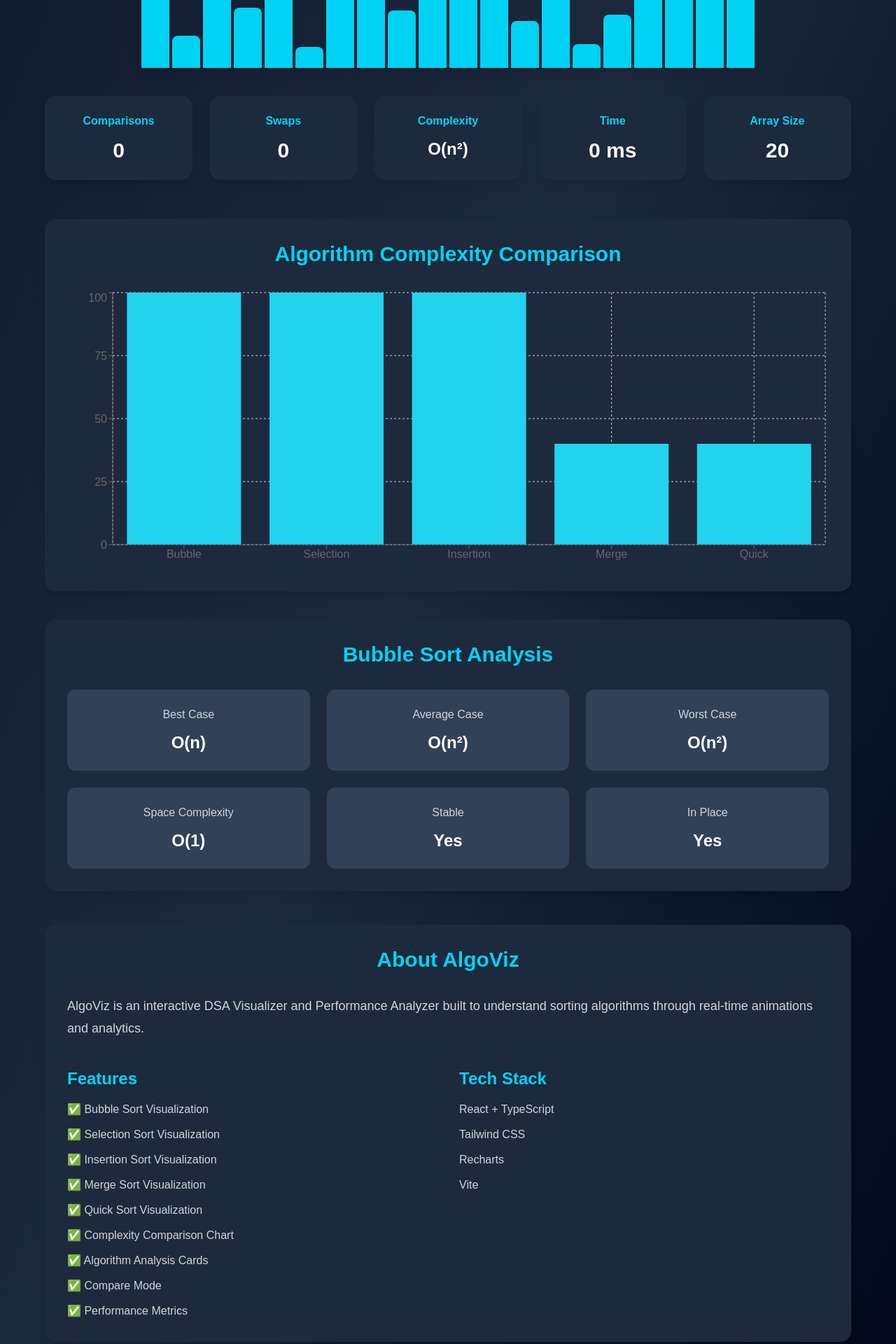
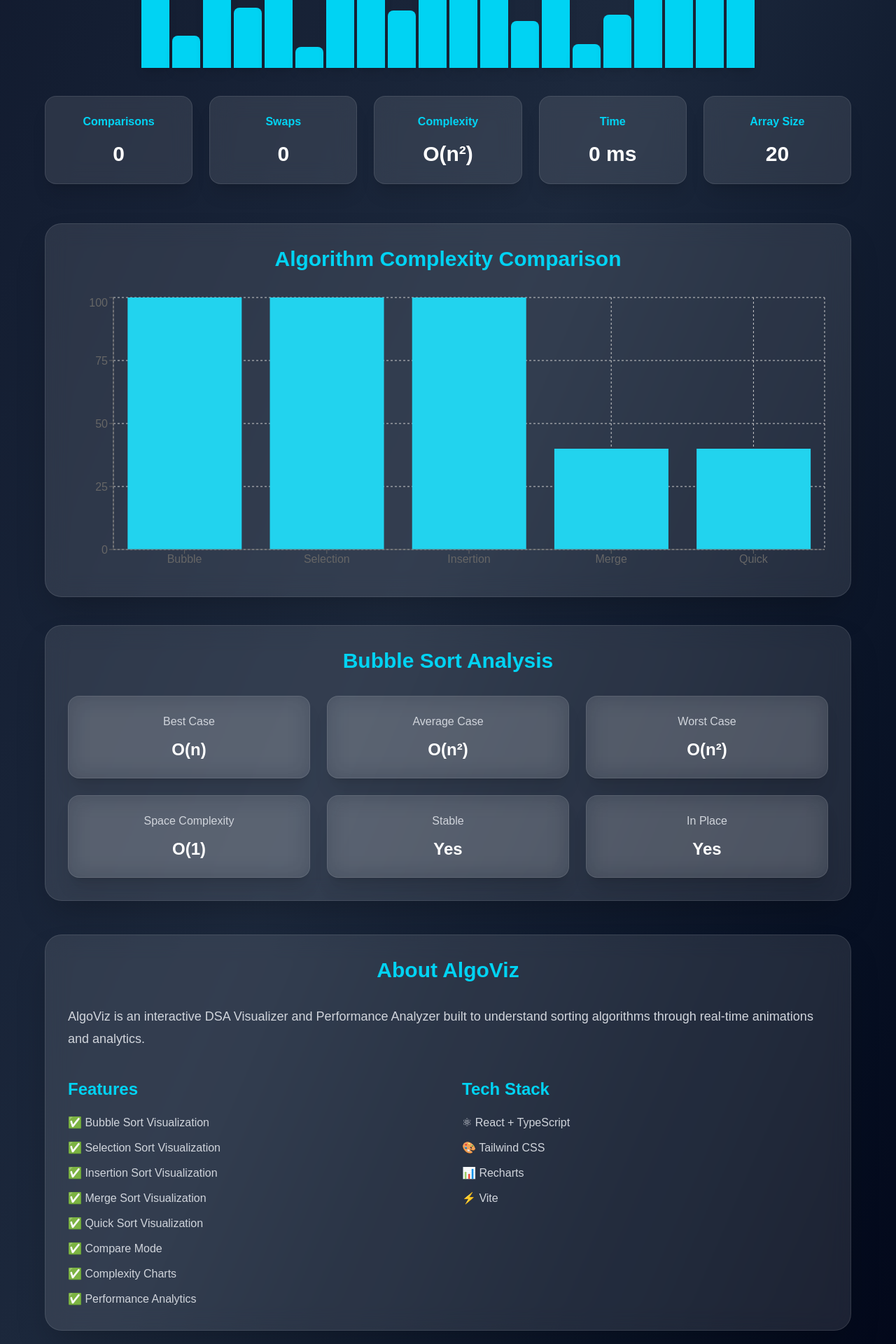
Before and after one commit to ananyasatyapal08/AlgoViz, a React (Vite) app: page / in a window 1280 px wide. Shown: the part 800-2720 px from the top of the page at 70% size. Built offline with nearby package versions, Linux system fonts and the light colour scheme.

Commit message:
Added glassmorphism UI and hover animations

```diff
--- a/src/components/AboutSection.tsx
+++ b/src/components/AboutSection.tsx
@@ -1,24 +1,34 @@
 function AboutSection() {
   return (
-    <div className="w-[90%] mx-auto mt-12 bg-slate-800 rounded-2xl p-8 shadow-lg">
+    <div
+      className="
+      w-[90%]
+      mx-auto
+      mt-12
+      bg-white/10
+      backdrop-blur-lg
+      border border-white/10
+      rounded-3xl
+      p-8
+      shadow-2xl
+      "
+    >
 
       <h2 className="text-3xl font-bold text-cyan-400 text-center mb-8">
         About AlgoViz
       </h2>
 
       <p className="text-lg text-gray-300 leading-8">
-
         AlgoViz is an interactive DSA Visualizer and Performance Analyzer
         built to understand sorting algorithms through real-time animations
         and analytics.
-
       </p>
 
-      <div className="grid md:grid-cols-2 gap-8 mt-10">
+      <div className="grid md:grid-cols-2 gap-10 mt-10">
 
         <div>
 
-          <h3 className="text-2xl font-semibold text-cyan-400 mb-4">
+          <h3 className="text-2xl text-cyan-400 font-semibold mb-5">
             Features
           </h3>
 
@@ -29,10 +39,9 @@ function AboutSection() {
             <li>✅ Insertion Sort Visualization</li>
             <li>✅ Merge Sort Visualization</li>
             <li>✅ Quick Sort Visualization</li>
-            <li>✅ Complexity Comparison Chart</li>
-            <li>✅ Algorithm Analysis Cards</li>
             <li>✅ Compare Mode</li>
-            <li>✅ Performance Metrics</li>
+            <li>✅ Complexity Charts</li>
+            <li>✅ Performance Analytics</li>
 
           </ul>
 
@@ -40,16 +49,16 @@ function AboutSection() {
 
         <div>
 
-          <h3 className="text-2xl font-semibold text-cyan-400 mb-4">
+          <h3 className="text-2xl text-cyan-400 font-semibold mb-5">
             Tech Stack
           </h3>
 
           <ul className="space-y-3 text-gray-300">
 
-            <li> React + TypeScript</li>
-            <li>Tailwind CSS</li>
-            <li> Recharts</li>
-            <li> Vite</li>
+            <li>⚛ React + TypeScript</li>
+            <li>🎨 Tailwind CSS</li>
+            <li>📊 Recharts</li>
+            <li>⚡ Vite</li>
 
           </ul>
 
--- a/src/components/AlgorithmInfo.tsx
+++ b/src/components/AlgorithmInfo.tsx
@@ -3,7 +3,6 @@ interface Props {
 }
 
 function AlgorithmInfo({ algorithm }: Props) {
-
   let info = {
     best: "",
     average: "",
@@ -11,11 +10,10 @@ function AlgorithmInfo({ algorithm }: Props) {
     space: "",
     stable: "",
     inplace: "",
-    adaptive: ""
+    adaptive: "",
   };
 
   switch (algorithm) {
-
     case "Bubble Sort":
       info = {
         best: "O(n)",
@@ -24,7 +22,7 @@ function AlgorithmInfo({ algorithm }: Props) {
         space: "O(1)",
         stable: "Yes",
         inplace: "Yes",
-        adaptive: "Yes"
+        adaptive: "Yes",
       };
       break;
 
@@ -36,7 +34,7 @@ function AlgorithmInfo({ algorithm }: Props) {
         space: "O(1)",
         stable: "No",
         inplace: "Yes",
-        adaptive: "No"
+        adaptive: "No",
       };
       break;
 
@@ -48,7 +46,7 @@ function AlgorithmInfo({ algorithm }: Props) {
         space: "O(1)",
         stable: "Yes",
         inplace: "Yes",
-        adaptive: "Yes"
+        adaptive: "Yes",
       };
       break;
 
@@ -60,7 +58,7 @@ function AlgorithmInfo({ algorithm }: Props) {
         space: "O(n)",
         stable: "Yes",
         inplace: "No",
-        adaptive: "No"
+        adaptive: "No",
       };
       break;
 
@@ -72,48 +70,54 @@ function AlgorithmInfo({ algorithm }: Props) {
         space: "O(log n)",
         stable: "No",
         inplace: "Yes",
-        adaptive: "No"
+        adaptive: "No",
       };
   }
 
   return (
-    <div className="w-[90%] mx-auto mt-10 bg-slate-800 rounded-2xl shadow-lg p-8">
+    <div className="w-[90%] mx-auto mt-10 bg-white/10 backdrop-blur-lg border border-white/10 rounded-3xl p-8 shadow-2xl">
 
-      <h2 className="text-3xl text-center text-cyan-400 font-bold mb-8">
+      <h2 className="text-3xl font-bold text-cyan-400 text-center mb-8">
         {algorithm} Analysis
       </h2>
 
       <div className="grid md:grid-cols-3 gap-6">
 
-        <div className="bg-slate-700 rounded-xl p-6 text-center">
-          <h3 className="text-gray-300">Best Case</h3>
-          <p className="text-2xl font-bold mt-3">{info.best}</p>
-        </div>
+        {[
+          ["Best Case", info.best],
+          ["Average Case", info.average],
+          ["Worst Case", info.worst],
+          ["Space Complexity", info.space],
+          ["Stable", info.stable],
+          ["In Place", info.inplace],
+        ].map(([title, value], index) => (
 
-        <div className="bg-slate-700 rounded-xl p-6 text-center">
-          <h3 className="text-gray-300">Average Case</h3>
-          <p className="text-2xl font-bold mt-3">{info.average}</p>
-        </div>
+          <div
+            key={index}
+            className="
+            bg-white/10
+            backdrop-blur-lg
+            border border-white/10
+            rounded-2xl
+            p-6
+            text-center
+            shadow-xl
+            hover:scale-105
+            transition-all duration-300
+            "
+          >
 
-        <div className="bg-slate-700 rounded-xl p-6 text-center">
-          <h3 className="text-gray-300">Worst Case</h3>
-          <p className="text-2xl font-bold mt-3">{info.worst}</p>
-        </div>
+            <h3 className="text-gray-300">
+              {title}
+            </h3>
 
-        <div className="bg-slate-700 rounded-xl p-6 text-center">
-          <h3 className="text-gray-300">Space Complexity</h3>
-          <p className="text-2xl font-bold mt-3">{info.space}</p>
-        </div>
+            <p className="text-2xl font-bold mt-3">
+              {value}
+            </p>
 
-        <div className="bg-slate-700 rounded-xl p-6 text-center">
-          <h3 className="text-gray-300">Stable</h3>
-          <p className="text-2xl font-bold mt-3">{info.stable}</p>
-        </div>
+          </div>
 
-        <div className="bg-slate-700 rounded-xl p-6 text-center">
-          <h3 className="text-gray-300">In Place</h3>
-          <p className="text-2xl font-bold mt-3">{info.inplace}</p>
-        </div>
+        ))}
 
       </div>
 
--- a/src/components/ComplexityChart.tsx
+++ b/src/components/ComplexityChart.tsx
@@ -5,48 +5,38 @@ import {
   XAxis,
   YAxis,
   Tooltip,
-  CartesianGrid
+  CartesianGrid,
 } from "recharts";
 
 const data = [
-  {
-    algorithm: "Bubble",
-    complexity: 100
-  },
-  {
-    algorithm: "Selection",
-    complexity: 100
-  },
-  {
-    algorithm: "Insertion",
-    complexity: 100
-  },
-  {
-    algorithm: "Merge",
-    complexity: 40
-  },
-  {
-    algorithm: "Quick",
-    complexity: 40
-  }
+  { algorithm: "Bubble", complexity: 100 },
+  { algorithm: "Selection", complexity: 100 },
+  { algorithm: "Insertion", complexity: 100 },
+  { algorithm: "Merge", complexity: 40 },
+  { algorithm: "Quick", complexity: 40 },
 ];
 
 function ComplexityChart() {
-
   return (
-
-    <div className="w-[90%] mx-auto mt-14 bg-slate-800 p-8 rounded-2xl shadow-lg">
+    <div
+      className="
+      w-[90%]
+      mx-auto
+      mt-14
+      bg-white/10
+      backdrop-blur-lg
+      border border-white/10
+      rounded-3xl
+      p-8
+      shadow-2xl
+      "
+    >
 
       <h2 className="text-3xl text-center text-cyan-400 font-bold mb-8">
-
         Algorithm Complexity Comparison
-
       </h2>
 
-      <ResponsiveContainer
-        width="100%"
-        height={400}
-      >
+      <ResponsiveContainer width="100%" height={400}>
 
         <BarChart data={data}>
 
@@ -68,7 +58,6 @@ function ComplexityChart() {
       </ResponsiveContainer>
 
     </div>
-
   );
 }
 
--- a/src/components/Footer.tsx
+++ b/src/components/Footer.tsx
@@ -1,6 +1,14 @@
 function Footer() {
   return (
-    <footer className="mt-16 py-10 border-t border-slate-700">
+    <footer
+      className="
+      mt-16
+      py-10
+      border-t
+      border-white/10
+      backdrop-blur-lg
+      "
+    >
 
       <div className="text-center">
 
@@ -9,15 +17,11 @@ function Footer() {
         </h2>
 
         <p className="text-gray-400 mt-4">
-
           Interactive DSA Visualizer & Performance Analyzer
-
         </p>
 
         <p className="text-gray-500 mt-6">
-
-          Built using React, TypeScript, Tailwind CSS and Recharts
-
+          Built with React, TypeScript, Tailwind CSS and Recharts
         </p>
 
       </div>
--- a/src/components/PerformancePanel.tsx
+++ b/src/components/PerformancePanel.tsx
@@ -11,7 +11,7 @@ function PerformancePanel({
   swaps,
   algorithm,
   timeTaken,
-  arraySize,
+  arraySize
 }: Props) {
 
   let complexity = "";
@@ -24,76 +24,47 @@ function PerformancePanel({
     complexity = "O(n²)";
   }
 
-  else if (
-    algorithm === "Merge Sort" ||
-    algorithm === "Quick Sort" ||
-    algorithm === "Heap Sort"
-  ) {
+  else {
     complexity = "O(n log n)";
   }
 
   return (
     <div className="grid md:grid-cols-5 gap-6 w-[90%] mx-auto mt-10">
 
-      <div className="bg-slate-800 rounded-2xl p-6 text-center shadow-lg">
+      {[
+        ["Comparisons", comparisons],
+        ["Swaps", swaps],
+        ["Complexity", complexity],
+        ["Time", `${timeTaken} ms`],
+        ["Array Size", arraySize]
+      ].map(([title, value], index) => (
 
-        <h2 className="text-cyan-400 font-semibold">
-          Comparisons
-        </h2>
+        <div
+          key={index}
+          className="
+          bg-white/10
+          backdrop-blur-lg
+          border border-white/10
+          rounded-2xl
+          p-6
+          text-center
+          shadow-xl
+          hover:scale-105
+          transition-all duration-300
+          "
+        >
 
-        <p className="text-3xl mt-3 font-bold">
-          {comparisons}
-        </p>
+          <h2 className="text-cyan-400 font-semibold">
+            {title}
+          </h2>
 
-      </div>
+          <p className="text-3xl mt-4 font-bold">
+            {value}
+          </p>
 
-      <div className="bg-slate-800 rounded-2xl p-6 text-center shadow-lg">
+        </div>
 
-        <h2 className="text-cyan-400 font-semibold">
-          Swaps
-        </h2>
-
-        <p className="text-3xl mt-3 font-bold">
-          {swaps}
-        </p>
-
-      </div>
-
-      <div className="bg-slate-800 rounded-2xl p-6 text-center shadow-lg">
-
-        <h2 className="text-cyan-400 font-semibold">
-          Complexity
-        </h2>
-
-        <p className="text-2xl mt-3 font-bold">
-          {complexity}
-        </p>
-
-      </div>
-
-      <div className="bg-slate-800 rounded-2xl p-6 text-center shadow-lg">
-
-        <h2 className="text-cyan-400 font-semibold">
-          Time
-        </h2>
-
-        <p className="text-3xl mt-3 font-bold">
-          {timeTaken} ms
-        </p>
-
-      </div>
-
-      <div className="bg-slate-800 rounded-2xl p-6 text-center shadow-lg">
-
-        <h2 className="text-cyan-400 font-semibold">
-          Array Size
-        </h2>
-
-        <p className="text-3xl mt-3 font-bold">
-          {arraySize}
-        </p>
-
-      </div>
+      ))}
 
     </div>
   );
```
